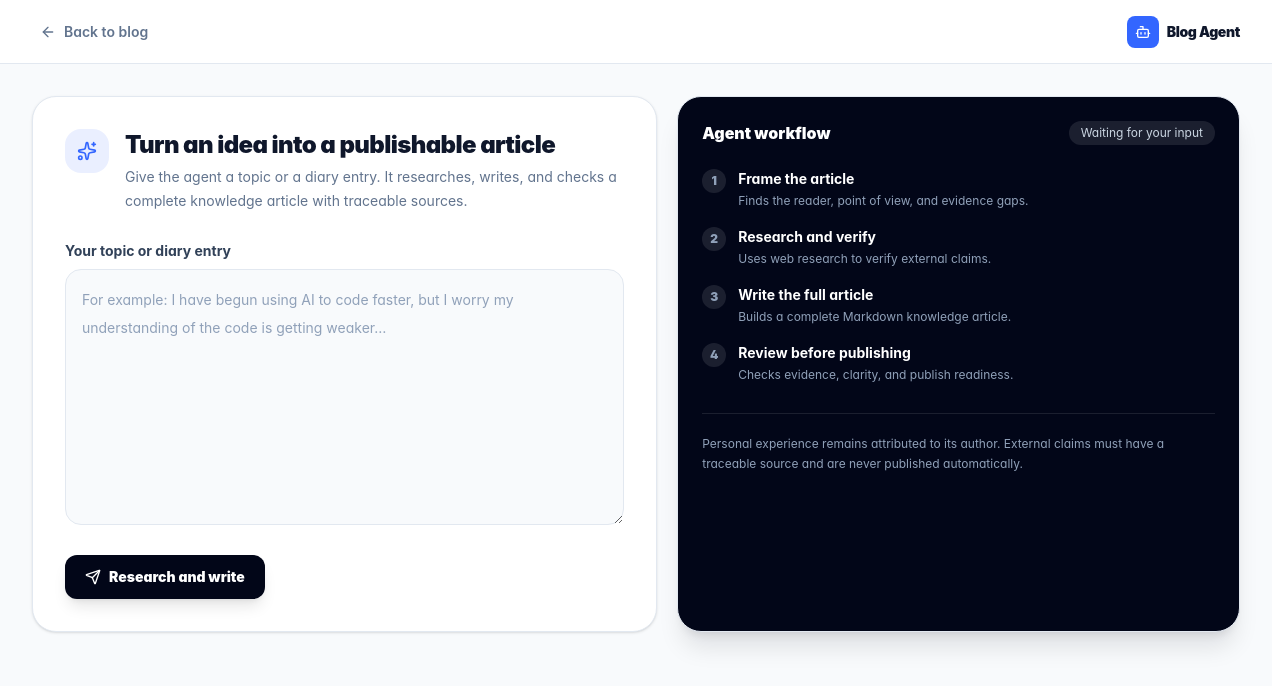
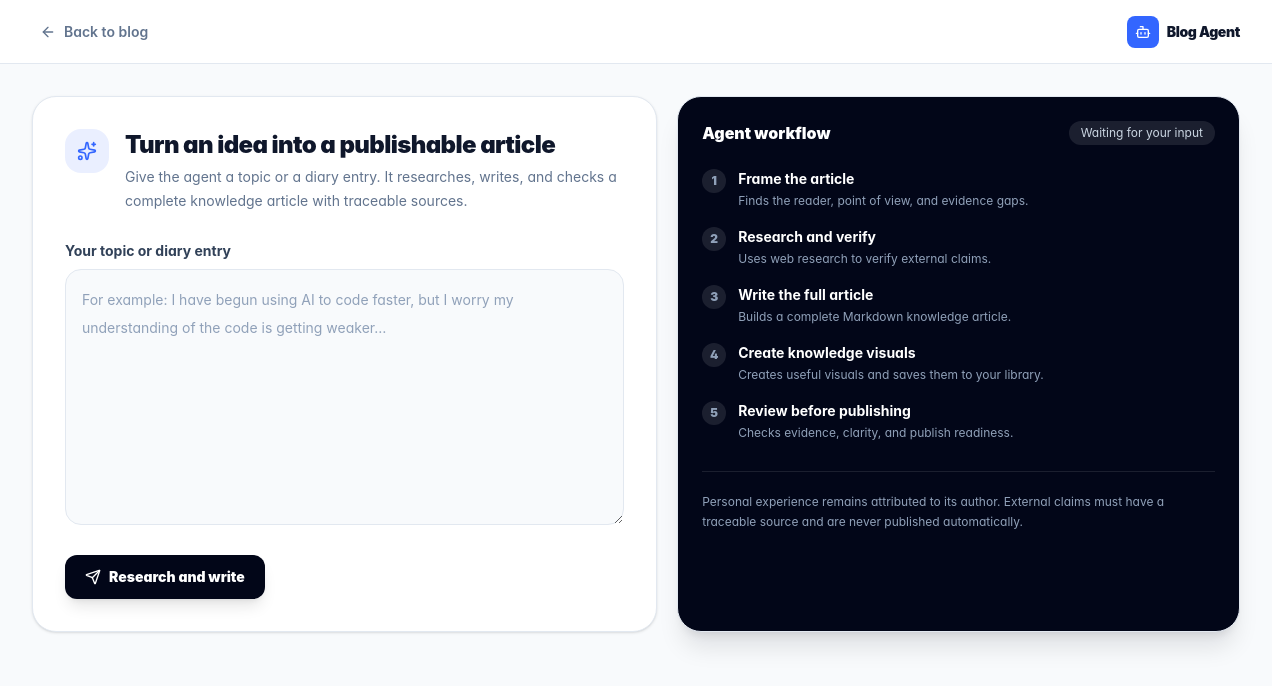
Before and after one commit to DsirNG/xander-lab-frontend, a React (Vite) app: page /blog/agent in a window 1280 px wide. Shown: the top 686 px of the page. Built offline with nearby package versions, Linux system fonts and the light colour scheme.

Commit message:
【dxd】展示智能体知识插图阶段
desc: 在博客智能体页面增加插图生成阶段、素材预览和失败降级状态，并补齐六种语言文案。

```diff
--- a/src/features/blog/pages/BlogAgent.jsx
+++ b/src/features/blog/pages/BlogAgent.jsx
@@ -1,13 +1,13 @@
 import React, { startTransition, useEffect, useMemo, useRef, useState } from 'react';
 import { useNavigate, useParams } from 'react-router-dom';
 import { useTranslation } from 'react-i18next';
-import { ArrowLeft, Bot, BookOpenCheck, ChevronRight, ExternalLink, FileText, GitFork, Layers, Loader2, Search, Send, Sparkles } from 'lucide-react';
+import { ArrowLeft, Bot, BookOpenCheck, ChevronRight, ExternalLink, FileText, GitFork, ImageIcon, Layers, Loader2, Search, Send, Sparkles } from 'lucide-react';
 import { blogAgentService } from '../services/blogAgentService';
 import { useToast } from '@/hooks/useToast';
 import LoadingSpinner from '@/components/common/LoadingSpinner';
 import BlogMarkdown from '../components/BlogMarkdown';
 
-const stageKeys = ['analyze', 'research', 'write', 'review'];
+const stageKeys = ['analyze', 'research', 'write', 'illustrate', 'review'];
 const asArray = (value) => Array.isArray(value) ? value : [];
 
 const BlogAgent = () => {
@@ -47,12 +47,13 @@ const BlogAgent = () => {
     };
     load();
     return () => { active = false; };
-  }, [taskId]);
+  }, [taskId, t, toast]);
 
   const contentBoundary = taskData?.contentBoundary || {};
   const knowledgeGraph = taskData?.knowledgeGraph || {};
   const graphNodes = asArray(knowledgeGraph.nodes);
   const graphEdges = asArray(knowledgeGraph.edges);
+  const illustrations = asArray(taskData?.illustrations);
   const graphLabels = useMemo(() => new Map(graphNodes.map((node) => [node.id, node.label || node.id])), [graphNodes]);
   const stageIndex = Math.max(0, stageKeys.indexOf(task?.stage));
   const statusText = useMemo(() => {
@@ -184,6 +185,7 @@ const BlogAgent = () => {
             <aside className="space-y-5">
               <section className="rounded-3xl border border-slate-200 bg-white p-5 shadow-sm"><div className="flex items-center gap-2 text-sm font-black"><Layers className="h-4 w-4 text-primary" />{t('blog.agent.contentFocus')}</div><div className="mt-4 space-y-4"><div><p className="text-xs font-bold text-slate-500">{t('blog.agent.mustCover')}</p><div className="mt-2 flex flex-wrap gap-1.5">{asArray(contentBoundary.mustCover).map((item) => <span key={item} className="rounded-lg bg-primary/10 px-2 py-1 text-xs font-semibold text-primary">{item}</span>)}</div></div>{asArray(contentBoundary.relatedExpansion).length > 0 && <div><p className="text-xs font-bold text-slate-500">{t('blog.agent.relatedExpansion')}</p><p className="mt-1 text-xs leading-5 text-slate-600">{asArray(contentBoundary.relatedExpansion).join('、')}</p></div>}{asArray(contentBoundary.outOfScope).length > 0 && <div><p className="text-xs font-bold text-slate-500">{t('blog.agent.outOfScope')}</p><p className="mt-1 text-xs leading-5 text-slate-500">{asArray(contentBoundary.outOfScope).join('、')}</p></div>}</div></section>
               {knowledgeGraph.enabled && graphNodes.length > 0 && <section className="rounded-3xl border border-indigo-100 bg-indigo-50/60 p-5"><div className="flex items-center gap-2 text-sm font-black text-indigo-950"><GitFork className="h-4 w-4 text-indigo-600" />{t('blog.agent.knowledgeGraph')}</div><p className="mt-2 text-xs leading-5 text-indigo-900/70">{knowledgeGraph.reason}</p><div className="mt-4 flex flex-wrap gap-1.5">{graphNodes.map((node) => <span key={node.id} title={node.description} className="rounded-lg border border-indigo-200 bg-white px-2 py-1 text-xs font-semibold text-indigo-900">{node.label}</span>)}</div><div className="mt-4 space-y-2">{graphEdges.map((edge, index) => <div key={`${edge.from}-${edge.to}-${index}`} className="rounded-lg bg-white/80 px-2.5 py-2 text-xs leading-5 text-indigo-950"><strong>{graphLabels.get(edge.from) || edge.from}</strong><span className="mx-1.5 text-indigo-400">→</span><span>{edge.relation}</span><span className="mx-1.5 text-indigo-400">→</span><strong>{graphLabels.get(edge.to) || edge.to}</strong></div>)}</div></section>}
+              {(illustrations.length > 0 || task.illustrationStatus) && <section className="rounded-3xl border border-cyan-100 bg-cyan-50/60 p-5"><div className="flex items-center gap-2 text-sm font-black text-cyan-950"><ImageIcon className="h-4 w-4 text-cyan-600" />{t('blog.agent.illustrations')}</div><p className="mt-2 text-xs leading-5 text-cyan-900/70">{t(`blog.agent.illustrationStatuses.${task.illustrationStatus || 'none'}`)}</p>{illustrations.length > 0 && <div className="mt-4 grid grid-cols-2 gap-2">{illustrations.map((image) => <img key={image.id} src={image.url} alt={image.originalName} className="aspect-[4/3] w-full rounded-xl bg-white object-cover" loading="lazy" />)}</div>}{task.illustrationError && <p className="mt-3 text-xs leading-5 text-amber-700">{task.illustrationError}</p>}</section>}
               <section className="rounded-3xl border border-slate-200 bg-white p-5 shadow-sm"><div className="flex items-center gap-2 text-sm font-black"><Search className="h-4 w-4 text-primary" />{t('blog.agent.sources')}</div><div className="mt-4 space-y-4">{taskData.sources?.length ? taskData.sources.map((source) => <a key={source.id} href={source.url} target="_blank" rel="noreferrer" className="block rounded-xl bg-slate-50 p-3 transition hover:bg-primary/5"><p className="line-clamp-2 text-sm font-bold text-slate-800">{source.title}</p><p className="mt-1 text-xs text-slate-500">{source.publisher || source.reliability}</p><ExternalLink className="mt-2 h-3.5 w-3.5 text-primary" /></a>) : <p className="text-sm leading-6 text-slate-500">{t('blog.agent.noSources')}</p>}</div></section><section className="rounded-3xl border border-amber-200 bg-amber-50 p-5"><div className="flex items-center gap-2 text-sm font-black text-amber-900"><BookOpenCheck className="h-4 w-4" />{t('blog.agent.review')}</div><p className="mt-3 text-sm leading-6 text-amber-900/80">{task.review || t('blog.agent.reviewPending')}</p></section></aside>
           </section>}
         </main>
--- a/src/locales/en.js
+++ b/src/locales/en.js
@@ -76,9 +76,9 @@ export default {
       inputType: 'Input type', audience: 'Audience', tone: 'Tone', defaultAudience: 'Readers curious about this topic', defaultTone: 'Clear, sincere, and practical',
       generate: 'Research and write', running: 'Researching and writing…', waiting: 'Waiting for your input', ready: 'Ready to review', failed: 'The agent could not finish this task', complete: 'Article is ready to review',
       workflow: 'Agent workflow', guardrail: 'Personal experience remains attributed to its author. External claims must have a traceable source and are never published automatically.',
-      stages: { analyze: 'Frame the article', research: 'Research and verify', write: 'Write the full article', review: 'Review before publishing' },
-      stageDescriptions: { analyze: 'Finds the reader, point of view, and evidence gaps.', research: 'Uses web research to verify external claims.', write: 'Builds a complete Markdown knowledge article.', review: 'Checks evidence, clarity, and publish readiness.' },
-      article: 'Generated article', toDraft: 'Open in editor', draftCreated: 'Draft created. You can now edit and publish it.', sources: 'Research sources', noSources: 'No external sources were retained for this article.', review: 'Editorial review', reviewPending: 'The review will appear when the agent completes its work.', inputRequired: 'Enter a topic or diary entry first.', contentFocus: 'Content focus', mustCover: 'Article backbone', relatedExpansion: 'Direct extensions', outOfScope: 'Not expanded', knowledgeGraph: 'Knowledge graph'
+      stages: { analyze: 'Frame the article', research: 'Research and verify', write: 'Write the full article', illustrate: 'Create knowledge visuals', review: 'Review before publishing' },
+      stageDescriptions: { analyze: 'Finds the reader, point of view, and evidence gaps.', research: 'Uses web research to verify external claims.', write: 'Builds a complete Markdown knowledge article.', illustrate: 'Creates useful visuals and saves them to your library.', review: 'Checks evidence, clarity, and publish readiness.' },
+      article: 'Generated article', toDraft: 'Open in editor', draftCreated: 'Draft created. You can now edit and publish it.', sources: 'Research sources', noSources: 'No external sources were retained for this article.', review: 'Editorial review', reviewPending: 'The review will appear when the agent completes its work.', inputRequired: 'Enter a topic or diary entry first.', contentFocus: 'Content focus', mustCover: 'Article backbone', relatedExpansion: 'Direct extensions', outOfScope: 'Not expanded', knowledgeGraph: 'Knowledge graph', illustrations: 'Knowledge visuals', illustrationStatuses: { running: 'Creating and saving visuals.', complete: 'Visuals were added to the article and your private library.', partial: 'Some visuals were created; the remaining ones can be added later.', failed: 'Visual generation failed, but the article is ready to review.', disabled: 'No image model is configured, so visuals were skipped.', none: 'The agent determined that this article does not need extra visuals.' }
     }
   },
   common: {
--- a/src/locales/ja.js
+++ b/src/locales/ja.js
@@ -70,7 +70,7 @@ export default {
     media: { insertImage: '画像を挿入', dropImage: '画像・GIF をドロップまたは選択し、カーソル位置に挿入します。', uploadingImage: 'アップロード中', imageInserted: '本文に画像を挿入しました', imageUploadFailed: '画像をアップロードできませんでした。もう一度お試しください。', invalidImage: '画像または GIF ファイルを選択してください', imageTooLarge: '画像は 10MB 以下にしてください', altText: '画像の説明', addToArticle: '本文に挿入', libraryTitle: '画像を挿入', uploadImage: '画像をアップロード', uploadSuccess: '画像をライブラリに追加しました', searchPlaceholder: '画像名を検索', scopes: { recent: '最近', mine: '自分の画像', gif: 'GIF' }, emptyTitle: '画像がありません', emptyHint: '画像をアップロードすると個人ライブラリに保存されます', selectHint: '画像を選択して詳細を表示', selectedCount: '{{count}} 枚選択', cancel: 'キャンセル', insertAtCursor: '現在位置に挿入' },
     editor: { toolbar: '執筆ツール', addBlock: 'ブロックを追加', text: 'テキスト', h1: 'H1', h2: 'H2', todo: 'To-do', list: 'リスト', quote: '引用', code: 'コード', insertContent: 'コンテンツを挿入', imageGif: '画像 / GIF', video: '動画（近日対応）', divider: '区切り線', table: '表', codeBlock: 'コードブロック', quoteBlock: '引用ブロック' },
     agent: {
-      title: 'ブログエージェント', back: 'ブログに戻る', headline: 'アイデアを公開可能な記事に', description: 'テーマまたは日記を入力してください。エージェントが調査、執筆、検証を行い、出典付きの記事を作成します。', inputLabel: 'テーマまたは日記', inputPlaceholder: '考え、経験、気づきを入力してください…', inputType: '入力タイプ', audience: '読者', tone: '文体', defaultAudience: 'このテーマに関心のある読者', defaultTone: '明快で誠実、実用的', generate: '調査して執筆', running: '調査・執筆中…', waiting: '入力待ち', ready: 'レビュー待ち', failed: 'エージェントはこのタスクを完了できませんでした', complete: '記事をレビューできます', workflow: 'エージェントの流れ', guardrail: '個人の経験は著者の経験として扱います。外部の主張には追跡可能な出典が必要で、自動公開はされません。', stages: { analyze: '記事の方向を決める', research: '調査と検証', write: '記事を執筆', review: '公開前レビュー' }, stageDescriptions: { analyze: '読者、視点、情報不足を整理します。', research: '外部の主張をウェブで検証します。', write: '完全な Markdown 記事を作成します。', review: '根拠と明瞭さを確認します。' }, article: '生成された記事', toDraft: 'エディターで開く', draftCreated: '下書きを作成しました。編集して公開できます。', sources: '調査ソース', noSources: '外部ソースは保存されていません。', review: '編集レビュー', reviewPending: '完了後にレビューが表示されます。', inputRequired: 'まずテーマまたは日記を入力してください。', contentFocus: '内容の範囲', mustCover: '記事の主題', relatedExpansion: '直接の補足', outOfScope: '追加しない内容', knowledgeGraph: '知識関係グラフ'
+      title: 'ブログエージェント', back: 'ブログに戻る', headline: 'アイデアを公開可能な記事に', description: 'テーマまたは日記を入力してください。エージェントが調査、執筆、検証を行い、出典付きの記事を作成します。', inputLabel: 'テーマまたは日記', inputPlaceholder: '考え、経験、気づきを入力してください…', inputType: '入力タイプ', audience: '読者', tone: '文体', defaultAudience: 'このテーマに関心のある読者', defaultTone: '明快で誠実、実用的', generate: '調査して執筆', running: '調査・執筆中…', waiting: '入力待ち', ready: 'レビュー待ち', failed: 'エージェントはこのタスクを完了できませんでした', complete: '記事をレビューできます', workflow: 'エージェントの流れ', guardrail: '個人の経験は著者の経験として扱います。外部の主張には追跡可能な出典が必要で、自動公開はされません。', stages: { analyze: '記事の方向を決める', research: '調査と検証', write: '記事を執筆', illustrate: '知識画像を生成', review: '公開前レビュー' }, stageDescriptions: { analyze: '読者、視点、情報不足を整理します。', research: '外部の主張をウェブで検証します。', write: '完全な Markdown 記事を作成します。', illustrate: '必要な画像を生成してライブラリに保存します。', review: '根拠と明瞭さを確認します。' }, article: '生成された記事', toDraft: 'エディターで開く', draftCreated: '下書きを作成しました。編集して公開できます。', sources: '調査ソース', noSources: '外部ソースは保存されていません。', review: '編集レビュー', reviewPending: '完了後にレビューが表示されます。', inputRequired: 'まずテーマまたは日記を入力してください。', contentFocus: '内容の範囲', mustCover: '記事の主題', relatedExpansion: '直接の補足', outOfScope: '追加しない内容', knowledgeGraph: '知識関係グラフ', illustrations: '知識画像', illustrationStatuses: { running: '画像を生成中です。', complete: '画像を記事と個人ライブラリに追加しました。', partial: '一部の画像を生成しました。', failed: '画像生成に失敗しましたが、記事は確認できます。', disabled: '画像モデルが設定されていません。', none: '追加画像は不要と判断しました。' }
     }
   },
   common: {
--- a/src/locales/zh.js
+++ b/src/locales/zh.js
@@ -76,9 +76,9 @@ export default {
       inputType: '输入类型', audience: '目标读者', tone: '写作语气', defaultAudience: '对这个主题感兴趣的读者', defaultTone: '清晰、真诚、可操作',
       generate: '调研并写作', running: '正在调研和写作…', waiting: '等待你的输入', ready: '等待审阅', failed: '智能体未能完成这次任务', complete: '文章已生成，可开始审阅',
       workflow: '智能体工作流', guardrail: '个人经历始终标注为作者经历；外部事实必须可追溯，系统绝不会自动公开发布。',
-      stages: { analyze: '确定文章角度', research: '调研与核验', write: '撰写完整文章', review: '发布前审校' },
-      stageDescriptions: { analyze: '识别读者、观点和需要补充的证据。', research: '联网核验文章中的外部事实。', write: '生成完整的 Markdown 知识博客。', review: '检查证据、表达和发布状态。' },
-      article: '生成的文章', toDraft: '进入编辑器', draftCreated: '已创建草稿，现在可以编辑并发布。', sources: '调研来源', noSources: '这篇文章未保留外部来源。', review: '编辑审校', reviewPending: '智能体完成后会显示审校结果。', inputRequired: '请先输入主题或日记。', contentFocus: '内容边界', mustCover: '文章主干', relatedExpansion: '直接扩展', outOfScope: '不主动扩展', knowledgeGraph: '知识关系图谱'
+      stages: { analyze: '确定文章角度', research: '调研与核验', write: '撰写完整文章', illustrate: '生成知识插图', review: '发布前审校' },
+      stageDescriptions: { analyze: '识别读者、观点和需要补充的证据。', research: '联网核验文章中的外部事实。', write: '生成完整的 Markdown 知识博客。', illustrate: '按需生成插图并保存到你的素材库。', review: '检查证据、表达和发布状态。' },
+      article: '生成的文章', toDraft: '进入编辑器', draftCreated: '已创建草稿，现在可以编辑并发布。', sources: '调研来源', noSources: '这篇文章未保留外部来源。', review: '编辑审校', reviewPending: '智能体完成后会显示审校结果。', inputRequired: '请先输入主题或日记。', contentFocus: '内容边界', mustCover: '文章主干', relatedExpansion: '直接扩展', outOfScope: '不主动扩展', knowledgeGraph: '知识关系图谱', illustrations: '知识插图', illustrationStatuses: { running: '正在生成并保存插图。', complete: '插图已生成并插入文章，同时保存到你的素材库。', partial: '部分插图已生成，其余插图可以稍后补充。', failed: '插图生成失败，文章内容仍可正常审阅。', disabled: '尚未配置图片模型，本次已跳过插图。', none: '智能体判断这篇文章不需要额外插图。' }
     }
   },
   common: {
```
Also changed, not shown: src/locales/fr.js (+1 -1 lines), src/locales/ru.js (+1 -1 lines), src/locales/vi.js (+1 -1 lines).
